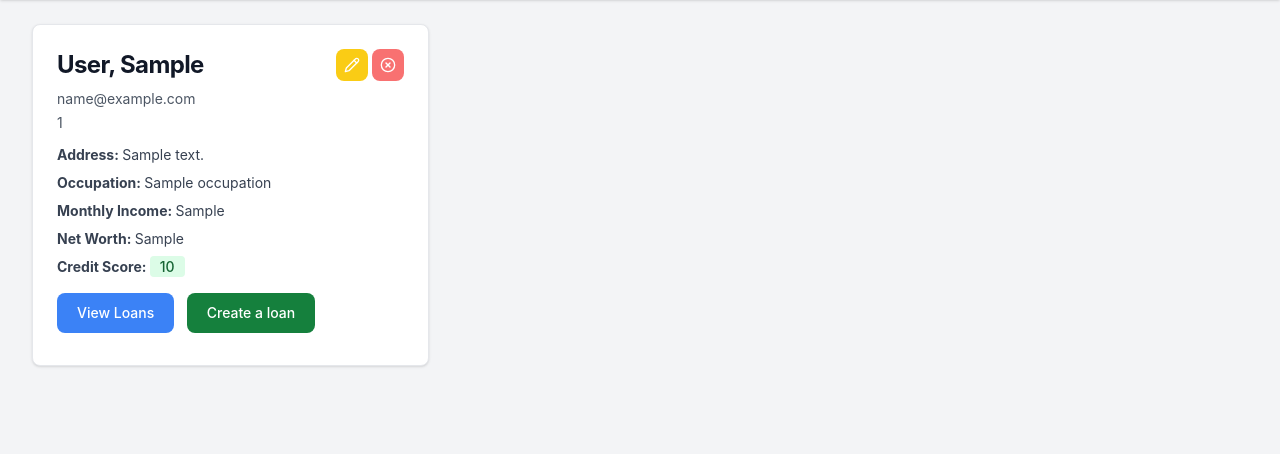
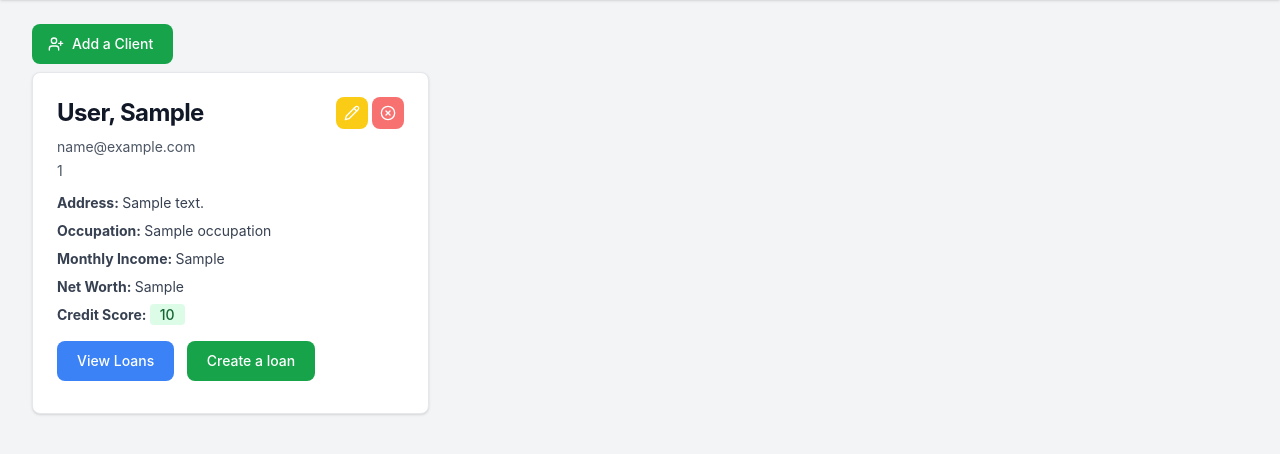
Before and after one commit to ggonzaga29/qwarta, a Django app: template dashboard/templates/clients.html in a window 1280 px wide. Shown: the part 148-602 px from the top of the page. Run offline with Django 4.2, Linux system fonts and the light colour scheme; the template is opened without the code that fills it: most values are stand-ins (such as "Sample title", 1, 10 or a date in 2020); some libraries are stand-ins or nearby versions.

Commit message:
feat: add client button

```diff
--- a/dashboard/templates/clients.html
+++ b/dashboard/templates/clients.html
@@ -4,6 +4,8 @@
 
 {% block heading %}
     Clients
+
+
 {% endblock %}
 
 {% block content %}
@@ -130,8 +132,22 @@
         </div>
     </div>
 
+    <button type="button"
+            class="text-white bg-green-600 hover:bg-[#FF9119]/80 focus:ring-4 focus:outline-none focus:ring-[#FF9119]/50 font-medium rounded-lg text-sm px-5 py-2.5 text-center inline-flex items-center dark:hover:bg-[#FF9119]/80 dark:focus:ring-[#FF9119]/40 mr-2 mb-2">
+        <svg xmlns="http://www.w3.org/2000/svg" width="24" height="24" viewBox="0 0 24 24" fill="none"
+             stroke="currentColor" stroke-width="2" stroke-linecap="round" stroke-linejoin="round"
+             class="h-4 w-4 mr-2 -ml-1">
+            <path d="M16 21v-2a4 4 0 0 0-4-4H6a4 4 0 0 0-4 4v2"/>
+            <circle cx="9" cy="7" r="4"/>
+            <line x1="19" x2="19" y1="8" y2="14"/>
+            <line x1="22" x2="16" y1="11" y2="11"/>
+        </svg>
+        Add a Client
+    </button>
 
     <div class="grid grid-cols-3 gap-3">
+
+
         {% for client in clients %}
             <div
                     class="block p-6 bg-white border border-gray-200 rounded-lg shadow">
@@ -193,7 +209,7 @@
                     </a>
                     <a href="/dashboard/loans/create?user_id={{ client.user_id }}">
                         <button type="button"
-                                class="focus:outline-none text-white bg-green-700 hover:bg-green-800 focus:ring-4 focus:ring-green-300 font-medium rounded-lg text-sm px-5 py-2.5 mr-2 mb-2 dark:bg-green-600 dark:hover:bg-green-700 dark:focus:ring-green-800">
+                                class="focus:outline-none text-white bg-green-600 hover:bg-green-800 focus:ring-4 focus:ring-green-300 font-medium rounded-lg text-sm px-5 py-2.5 mr-2 mb-2 dark:bg-green-600 dark:hover:bg-green-600 dark:focus:ring-green-800">
                             Create a loan
                         </button>
                     </a>
```
